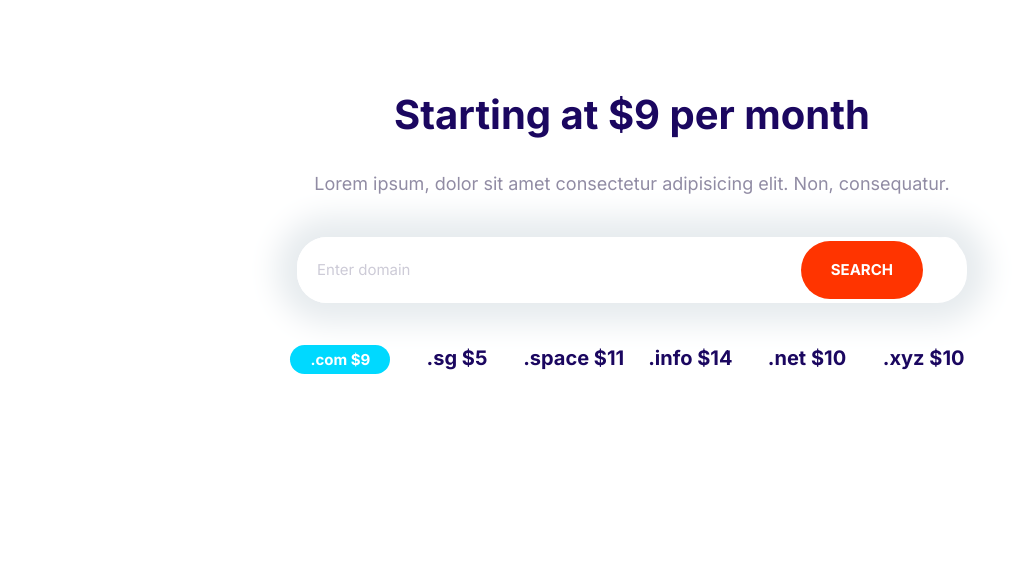
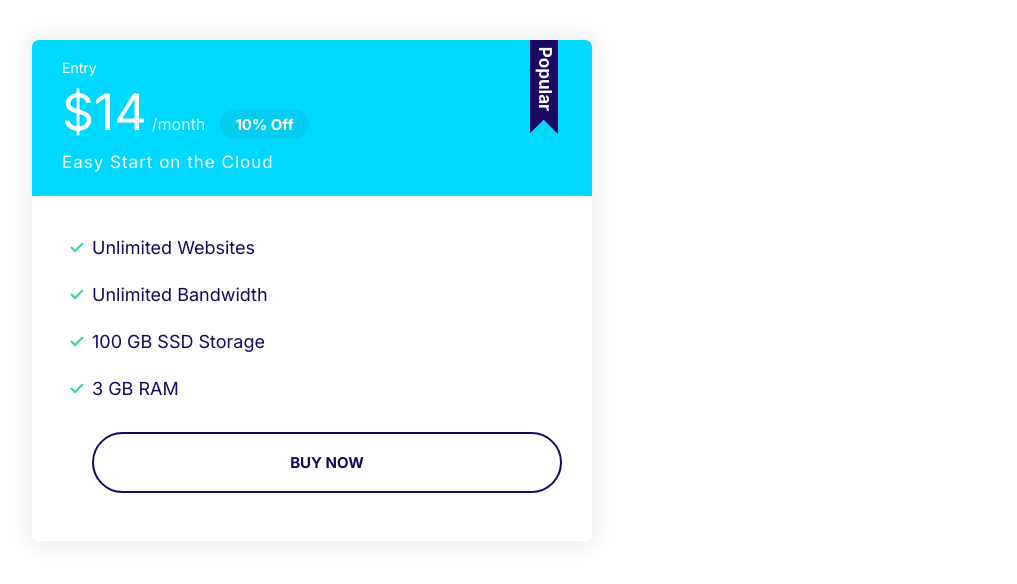
Before and after one commit to Danny922/Mo, a plain HTML site: page index.html in a window 1280 px wide. Shown: the whole page, without its empty margins (8-1025 px from the left). Drawn offline with Linux system fonts and the light colour scheme.

Commit message:
Popular Badge Set Up (Late)

```diff
--- a/index.html
+++ b/index.html
@@ -12,27 +12,29 @@
     <link rel="stylesheet" href="css/styles.css" />
 </head>
 <body>
-    <section class="block container block-domain">
-        <header class="block__header">
-            <h2>Starting at $9 per month</h2>
-            <p>Lorem ipsum, dolor sit amet consectetur adipisicing elit. Non, consequatur.</p>
-        </header>
-        <div class="input-group box">
-            <input type="text" class="input" placeholder="Enter domain">
-            <button class="btn btn--accent">Search</button>
-            <svg class="icon icon--white">
-                <use xlink:href="images/sprite.svg#search"></use>
-            </svg>
+    <div style="width: 50%; padding: 4rem">
+        <div class="plan plan--popular">
+            <div class="card card--secondary">
+                <header class="card__header">
+                    <h3 class="plan__name">Entry</h3>
+                    <span class="plan__price">$14</span>
+                    <span class="plan__billing-cycle">/month</span>
+                    <span class="badge badge--secondary badge--small">10% Off</span>
+                    <span class="plan__description">Easy Start on the Cloud</span>
+                </header>
+                <div class="card__body">
+                    <ul class="list list--tick">
+                        <li class="list__item">Unlimited Websites</li>
+                        <li class="list__item">Unlimited Bandwidth</li>
+                        <li class="list__item">100 GB SSD Storage</li>
+                        <li class="list__item">3 GB RAM</li>
+                        <button class="btn btn--outline btn--block">Buy Now</button>
+                    </ul>
+                </div>
+            </div>
         </div>
-        <ul class="list block-domain__prices">
-            <li><span class="badge badge--secondary">.com $9</span></li>
-            <li>.sg $5</li>
-            <li>.space $11</li>
-            <li>.info $14</li>
-            <li>.net $10</li>
-            <li>.xyz $10</li>
-        </ul>
-    </section>
+    </div>
+</body>
     <script src="main.js"></script>
 </body>
 </html>
```
Also changed, not shown: Components/plans.html (added, +22 -0 lines), Components/popularbadge.html (added, +22 -0 lines).
